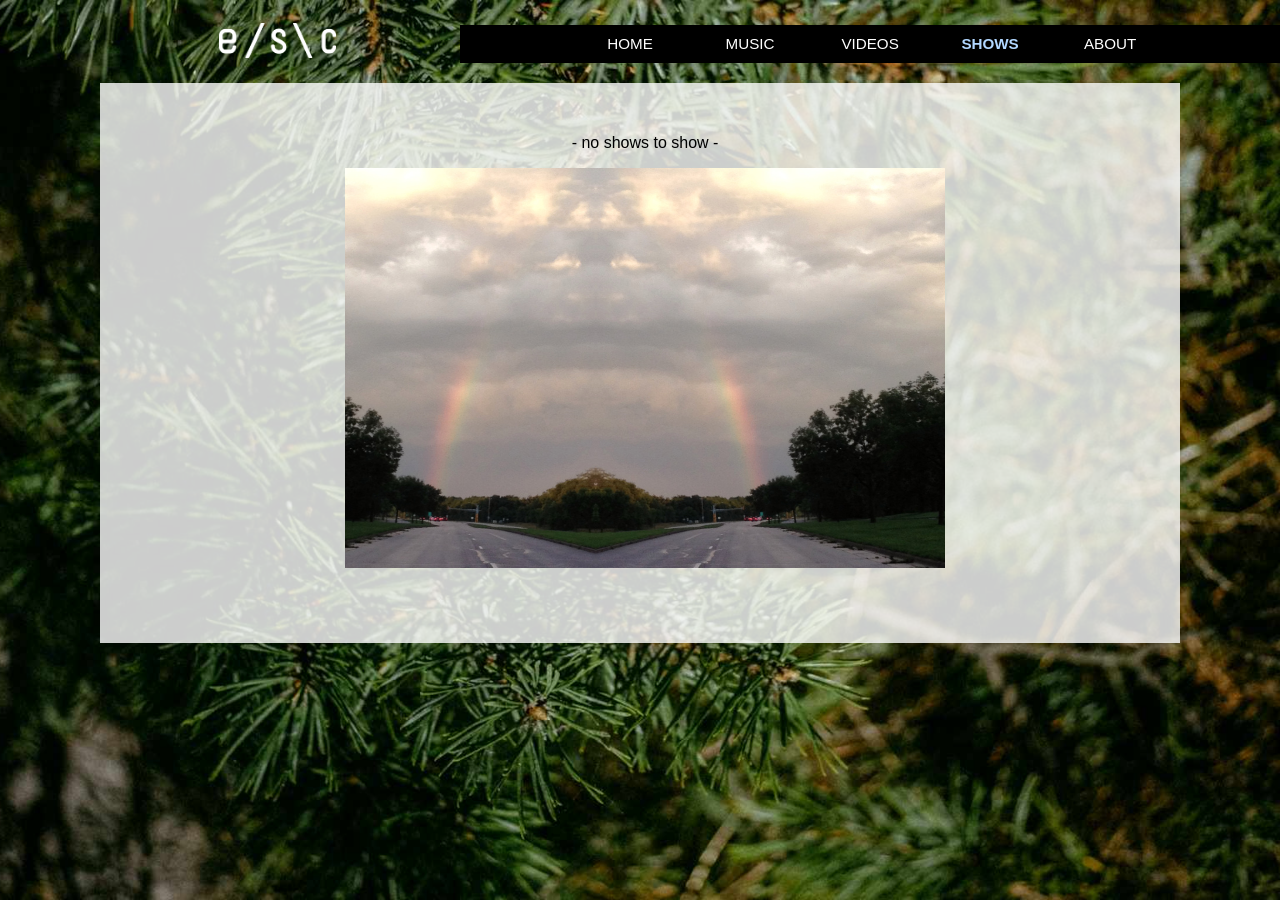
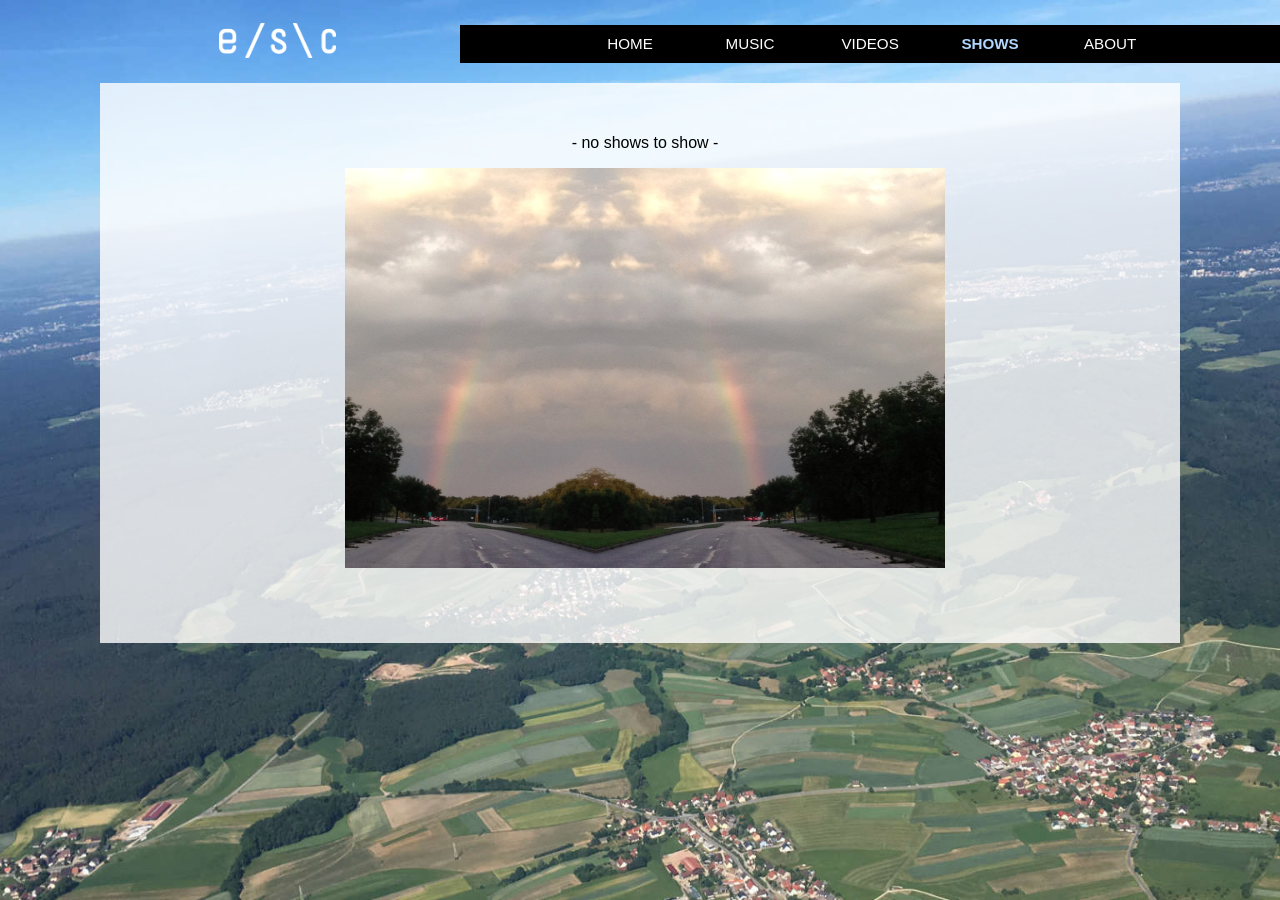
Before and after one commit to jmmb/www.escsound.com, a Jekyll site: the page built from past-shows.md, in a window 1280 px wide. Built offline with Jekyll 4.4.1, drawn with Linux system fonts in a browser that asks for light colours.

Commit message:
updating file names

```diff
--- a/_layouts/default.html
+++ b/_layouts/default.html
@@ -23,7 +23,7 @@
 
     <style>
       html {
-        background-image: url("{{ '/assets/img/Wellness Worship-BG-1.jpg' | relative_url }}");
+        background-image: url("{{ '/assets/img/IMG_6689-BG.jpg' | relative_url }}");
         background-repeat: no-repeat;
         background-attachment: fixed;
         background-position: center top;
```
Also changed, not shown: assets/img/Wellness-Worship_BG-1.jpg (renamed from assets/img/Wellness Worship-BG-1.jpg), assets/img/Wellness-Worship_BG-2.jpg (renamed from assets/img/Wellness Worship-BG-2.jpg).
